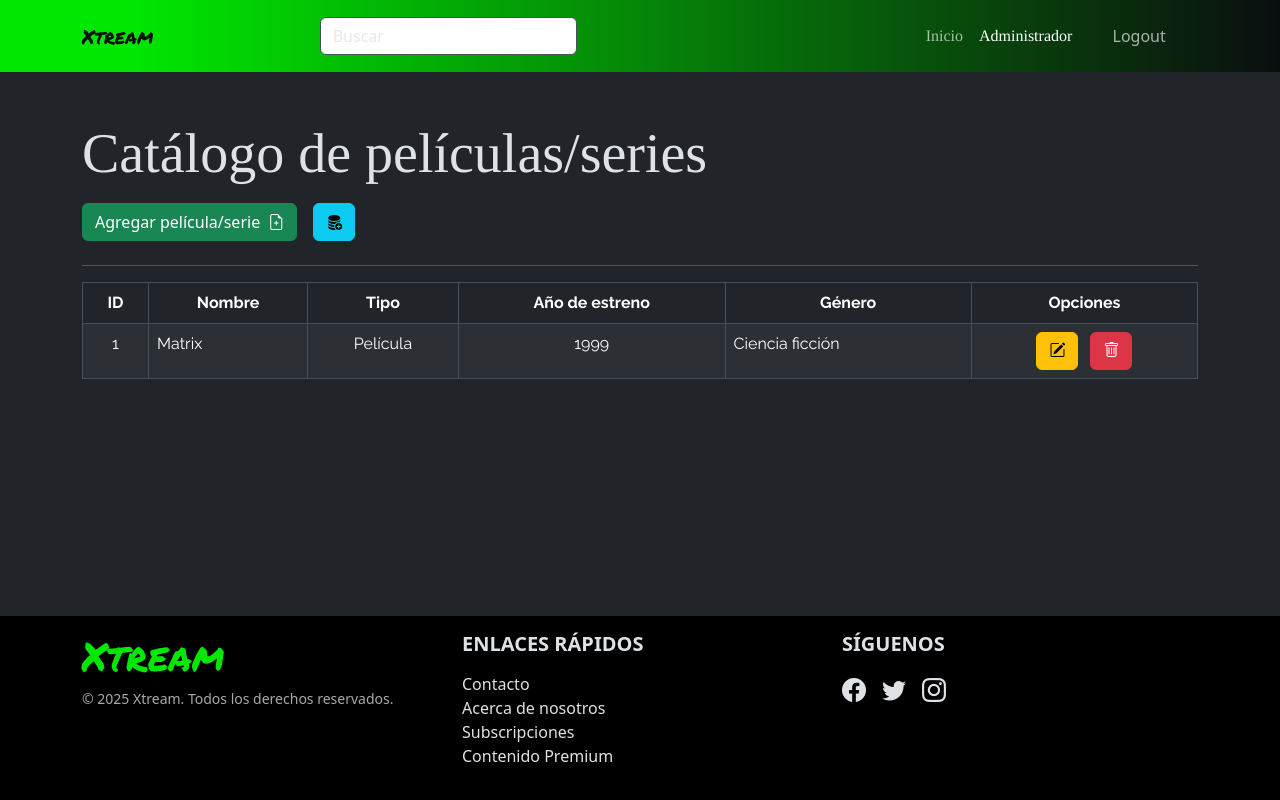
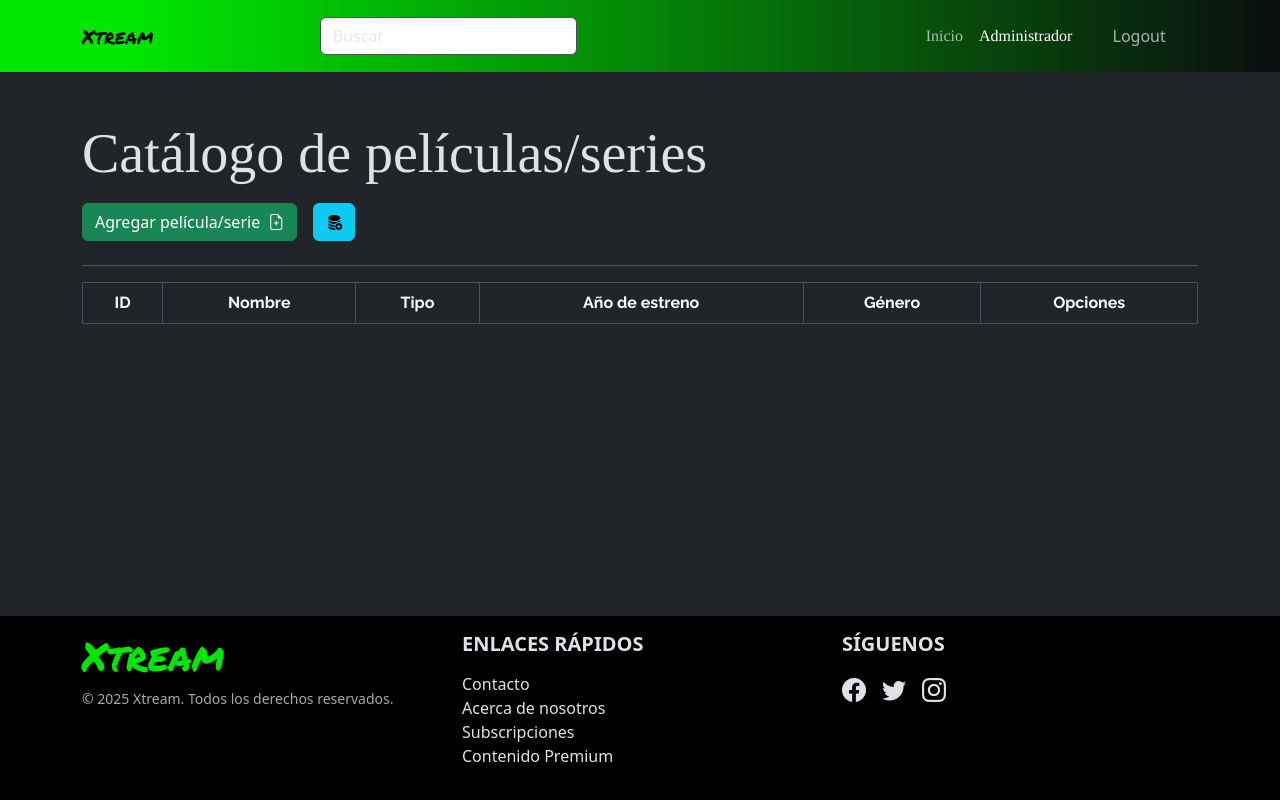
Before and after one commit to emiarias/Xtream, a React (Vite) app: page /administrador in a window 1280 px wide. Built offline with nearby package versions, Linux system fonts and the light colour scheme; sample sign-in values are in the browser's storage.

Commit message:
agregue funcion de crear Peliculas y mostrar en inicio y tabla Admin

```diff
--- a/src/App.jsx
+++ b/src/App.jsx
@@ -10,7 +10,7 @@ import Error404 from "./components/pages/Error404";
 import Administrador from "./components/pages/Administrador";
 import AcercaDeNosotros from "./components/pages/AcercaDeNosotros";
 import { BrowserRouter, Route, Routes } from "react-router";
-import { useState } from "react";
+import { useEffect, useState } from "react";
 import ProtectorAdmin from "./components/ProtectorAdmin";
 import FormularioPelicula from "./components/pages/FormularioPelicula";
 import { v4 as uuidv4 } from "uuid";
@@ -18,7 +18,12 @@ import { v4 as uuidv4 } from "uuid";
 function App() {
   const userLogueado = sessionStorage.getItem("userKey") || false;
   const [adminUser, setAdminUser] = useState(userLogueado);
-  const [peliculas, setPeliculas] = useState([])
+  const peliculasLocalstorage = JSON.parse(localStorage.getItem('carteleraPeliculas')) || []
+  const [peliculas, setPeliculas] = useState(peliculasLocalstorage)
+
+    useEffect(()=>{
+    localStorage.setItem('carteleraPeliculas', JSON.stringify(peliculas))
+  }, [peliculas])
 
   const crearPeliculas = (peliculaNueva) => {
     peliculaNueva.id = uuidv4()
@@ -33,7 +38,7 @@ function App() {
         <Menu adminUser={adminUser} setAdminUser={setAdminUser}></Menu>
         <main>
           <Routes>
-            <Route path="/" element={<Inicio></Inicio>}></Route>
+            <Route path="/" element={<Inicio peliculas={peliculas}></Inicio>}></Route>
             <Route
               path="/login"
               element={<Login setAdminUser={setAdminUser}></Login>}
@@ -51,7 +56,7 @@ function App() {
               path="/administrador"
               element={<ProtectorAdmin adminUser={adminUser}></ProtectorAdmin>}
             >
-              <Route index element={<Administrador></Administrador>}></Route>
+              <Route index element={<Administrador peliculas={peliculas}></Administrador>}></Route>
 
               <Route
                 path="crear"
--- a/src/components/pages/Administrador.jsx
+++ b/src/components/pages/Administrador.jsx
@@ -2,7 +2,7 @@ import { Button, Table } from 'react-bootstrap';
 import ItemPelicula from './componentesAdministrador/ItemPelicula';
 import { Link } from 'react-router';
 
-const Administrador = () => {
+const Administrador = ({ peliculas }) => {
     return (
         <section className='container'>
            <div className="row justify-content-between align-items-center mt-5">
@@ -32,7 +32,7 @@ const Administrador = () => {
           </tr>
         </thead>
         <tbody>
-            <ItemPelicula></ItemPelicula>
+            {peliculas.map((pelicula)=><ItemPelicula key={pelicula.id} pelicula={pelicula}></ItemPelicula>)}
         </tbody>
       </Table>
         </section>
--- a/src/components/pages/Inicio.jsx
+++ b/src/components/pages/Inicio.jsx
@@ -1,29 +1,37 @@
-import CaruselInicio from './componentesInicio/CaruselInicio';
-import CardInicio from './componentesInicio/CardInicio';
+import CaruselInicio from "./componentesInicio/CaruselInicio";
+import CardInicio from "./componentesInicio/CardInicio";
+import { Container, Row } from "react-bootstrap";
 
-
-const Inicio = ({ }) => {
+const Inicio = ({ peliculas }) => {
   return (
     <>
       {/* carusel*/}
-            <CaruselInicio className='container' />
-        <article className='container'>
+      <CaruselInicio className="container" />
+      <article className="container">
         {/* titulo principal */}
-            <h1 className='text-center mb-3 mt-3 tinos' > Bienvenidos a Xtream </h1>
-            <p className='raleway text-center mb-5'>¡Comienza tu maratón de entretenimiento ahora!</p>
+        <h1 className="text-center mb-3 mt-3 tinos"> Bienvenidos a Xtream </h1>
+        <p className="raleway text-center mb-5">
+          ¡Comienza tu maratón de entretenimiento ahora!
+        </p>
 
         {/* select */}
-            <select className='form-select w-auto m-3'>
-                <option value=''>Seleccione lo que deseas ver</option>
-                <option value='opcion1'>Drama </option>
-                <option value='opcion2'>Accion </option>
-                <option value='opcion3'>Terror </option>
-                <option value='opcion4'>Animacion </option>
-                <option value='opcion5'>Comedia</option>
-                <option value='opcion6'>Ver en familia</option>
+        <select className="form-select w-auto m-3">
+          <option value="">Seleccione lo que deseas ver</option>
+          <option value="opcion1">Drama </option>
+          <option value="opcion2">Accion </option>
+          <option value="opcion3">Terror </option>
+          <option value="opcion4">Animacion </option>
+          <option value="opcion5">Comedia</option>
+          <option value="opcion6">Ver en familia</option>
         </select>
         {/* card */}
-            <CardInicio />
+        <Container>
+          <Row>
+            {peliculas.map((pelicula)=>(
+                <CardInicio key={pelicula} pelicula={pelicula}/>
+            ))}
+          </Row>
+        </Container>
       </article>
     </>
   );
--- a/src/components/pages/componentesAdministrador/ItemPelicula.jsx
+++ b/src/components/pages/componentesAdministrador/ItemPelicula.jsx
@@ -1,16 +1,16 @@
 import { Button } from 'react-bootstrap';
 import { Link } from 'react-router';
 
-const ItemPelicula = () => {
+const ItemPelicula = ({ pelicula }) => {
     return (
         <tr>
       <td className="text-center">1</td>
-      <td>Matrix</td>
-      <td className="text-center">Película</td>
+      <td>{pelicula.titulo}</td>
+      <td className="text-center">{pelicula.tipo}</td>
       <td className="text-center">
-        1999
+        {pelicula.anioEstreno}
       </td>
-      <td>Ciencia ficción</td>
+      <td>{pelicula.genero}</td>
       <td className="text-center">
         <div className="d-flex gap-1 justify-content-center">
         <Link to={"/administrador/editar"} className="btn btn-warning me-lg-2">
--- a/src/components/pages/componentesInicio/CardInicio.jsx
+++ b/src/components/pages/componentesInicio/CardInicio.jsx
@@ -3,11 +3,9 @@ import Card from 'react-bootstrap/Card';
 import { Container, Row, Col } from 'react-bootstrap';
 
 
-const CardInicio = () => {
+const CardInicio = ({ pelicula }) => {
 
     return (<>
-        <Container className="my-5">
-            <Row>
                <Col
                         xs={12}
                         sm={6}
@@ -19,19 +17,17 @@ const CardInicio = () => {
                         <Card>
                             <Card.Img
                                 variant="top"
-                                src="https://www.movieposters.com/cdn/shop/products/ed4796ac6feff9d2a6115406f964c928_6b200bda-fe71-4900-ad7f-903cdda50dab_480x.progressive.jpg?v=1573587596"
+                                src={pelicula.imagen}
                                 alt="Póster de Matrix"
                                 className='img-fluid'
                             />
                             <Card.Body>
-                                <Card.Title>Matrix</Card.Title>
-                                <Card.Text>Película de acción y fantasía sobre la realidad simulada.</Card.Text>
+                                <Card.Title>{pelicula.titulo}</Card.Title>
+                                <Card.Text>{pelicula.descripcionBreve}</Card.Text>
                                 <Button variant="primary">Ver más</Button>
                             </Card.Body>
                         </Card>
                     </Col>
-            </Row>
-        </Container>
     </>
     );
 };
```
Lines whose indentation alone changed are shown as unchanged.
